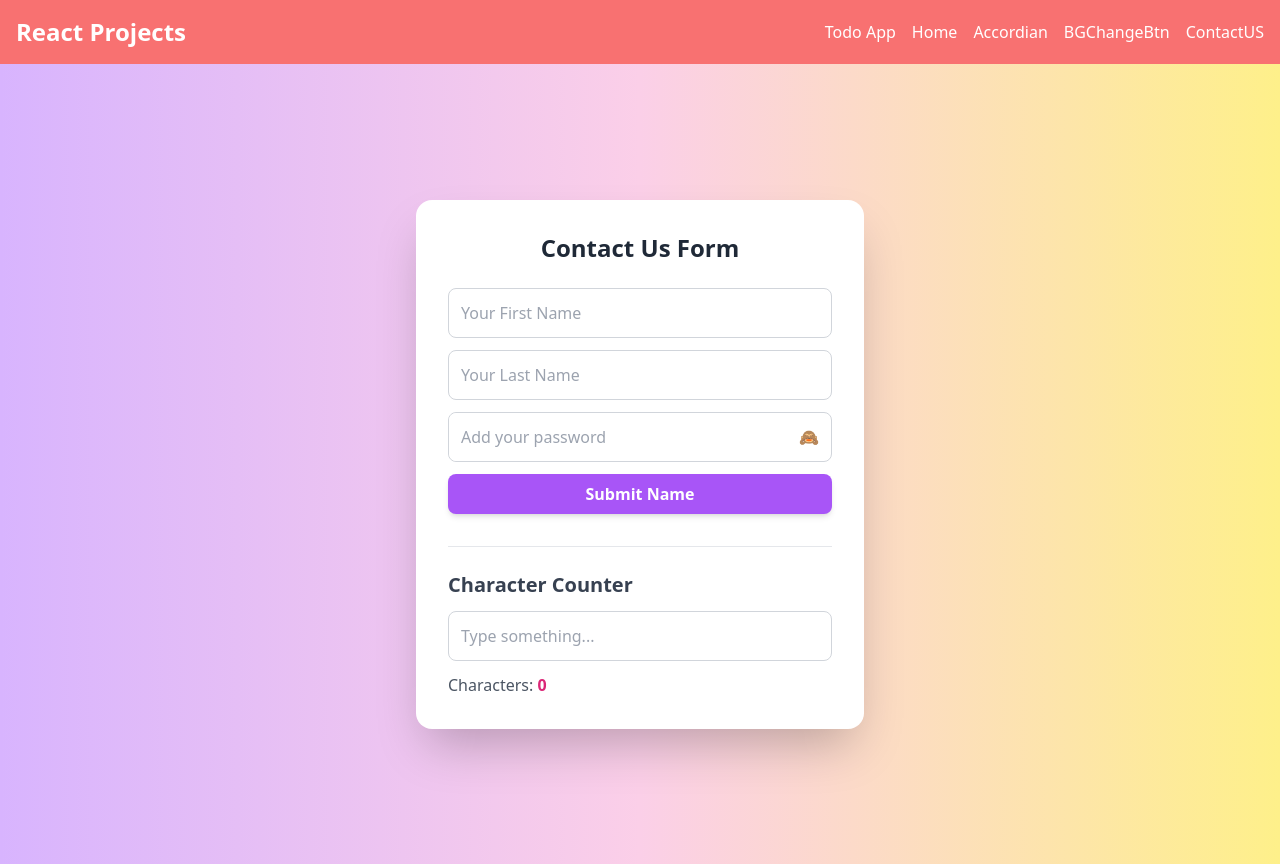
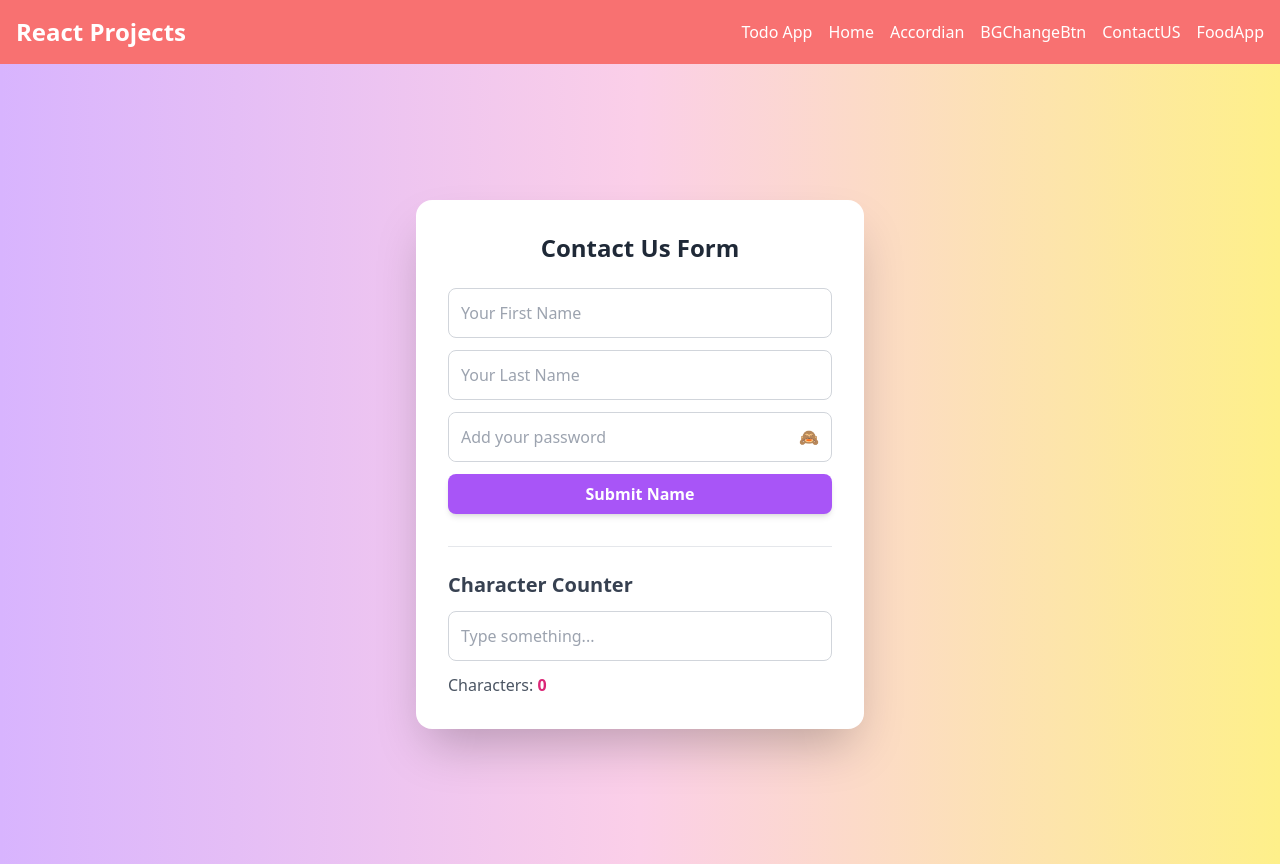
Before and after one commit to yssambare12/30-react-projects, a React (Create React App) app: page /contact in a window 1280 px wide. Built offline with nearby package versions, Linux system fonts and the light colour scheme.

Commit message:
chore:creatted and setup food orderapp path

```diff
--- a/src/App.js
+++ b/src/App.js
@@ -7,6 +7,7 @@ import store from "./Projects/utils/store";
 import { Provider } from "react-redux";
 import BGchangeButton from "./Projects/BgChangeBtn/BgchangeBtn";
 import Contactform from "./Projects/Contact/ContactForm";
+import FoodApp from "./Projects/FoodOrder/FoodApp";
 
 export function App() {
   return (
@@ -44,6 +45,10 @@ export const appRouter = createBrowserRouter([
         element: <Contactform />,
         path: "/contact",
       },
+      {
+        element: <FoodApp />,
+        path: "/foodapp",
+      },
     ],
   },
 ]);
--- /dev/null
+++ b/src/Projects/FoodOrder/FoodApp.js
@@ -0,0 +1,5 @@
+const FoodApp = () => {
+  return <div>Food App</div>;
+};
+
+export default FoodApp;
--- a/src/Projects/Header.js
+++ b/src/Projects/Header.js
@@ -28,6 +28,9 @@ const Header = () => {
         <li>
           <Link to="/contact">ContactUS</Link>
         </li>
+        <li>
+          <Link to="/foodapp">FoodApp</Link>
+        </li>
       </ul>
     </div>
   );
```
